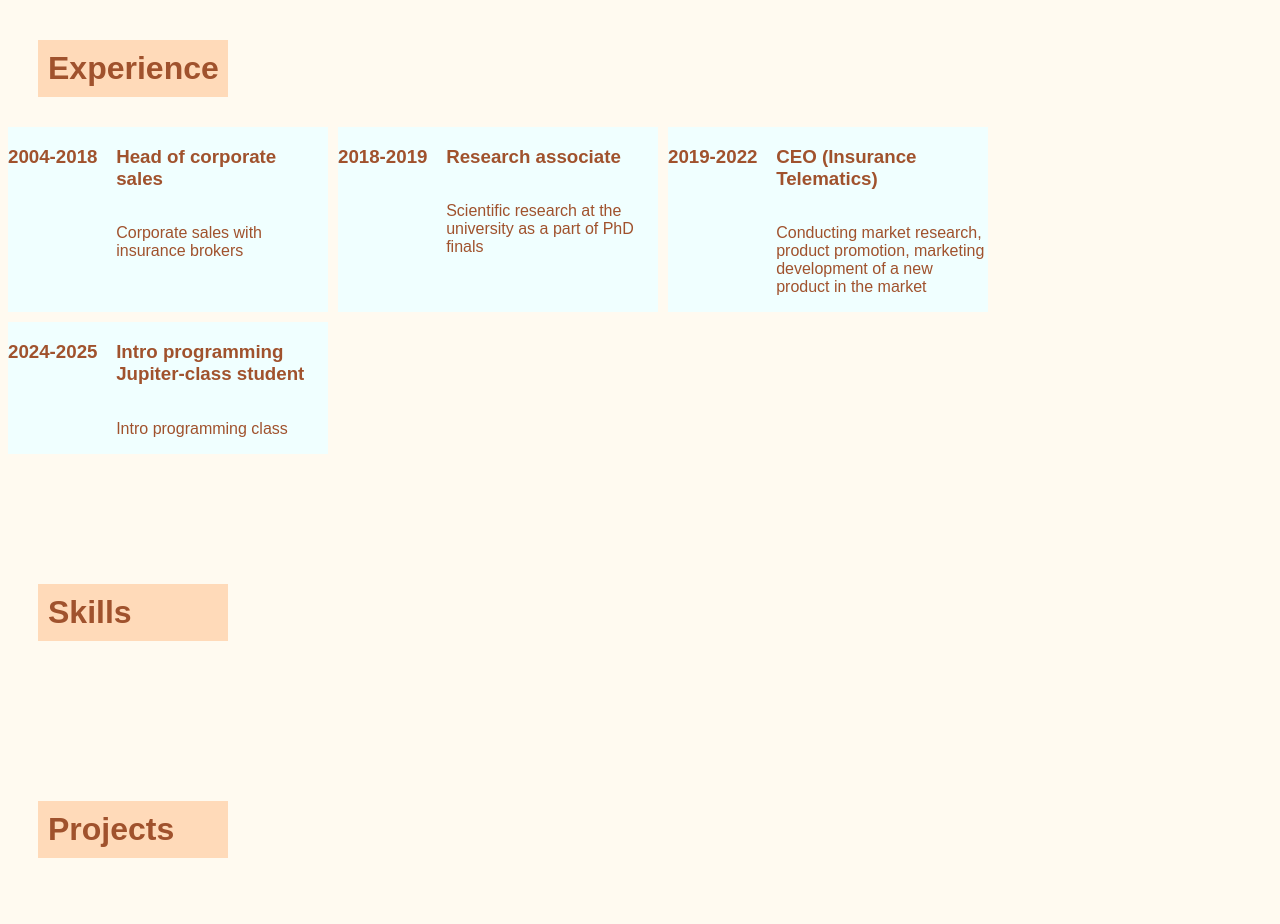
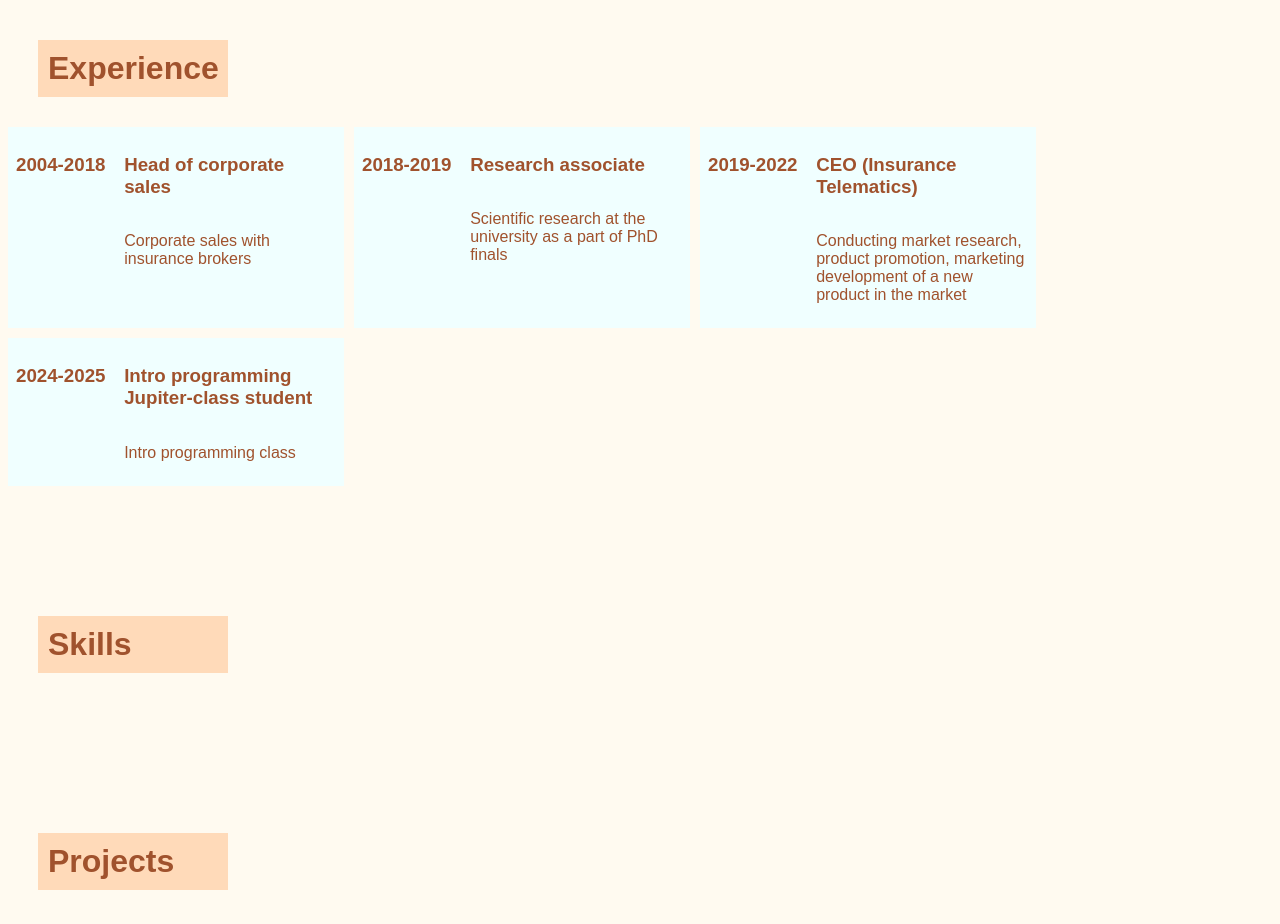
Before and after one commit to OlenaTere/Olena-Tereshchenko-Jupiter, a plain HTML site: page index.html in a window 1280 px wide. Shown: the part 960-1884 px from the top of the page. Drawn offline with Linux system fonts and the light colour scheme.

Commit message:
corrections after reviewing added

```diff
--- a/css/index.css
+++ b/css/index.css
@@ -8,7 +8,6 @@ body {
 #name-header {
     font-family: Georgia, 'Times New Roman', Times, serif;
     font-size: 3rem;
-    padding-top: 0.5em;
     background-color: moccasin;
     text-align: center;
     padding: 10px;
@@ -71,7 +70,7 @@ section {
     display: flex;
     flex-direction: row;
     background-color: azure;
-    padding: 0,5em;
+    padding: 0.5em;
     width: 20em;
 }
 
```
Also changed, not shown: index.html (+1 -1 lines).
